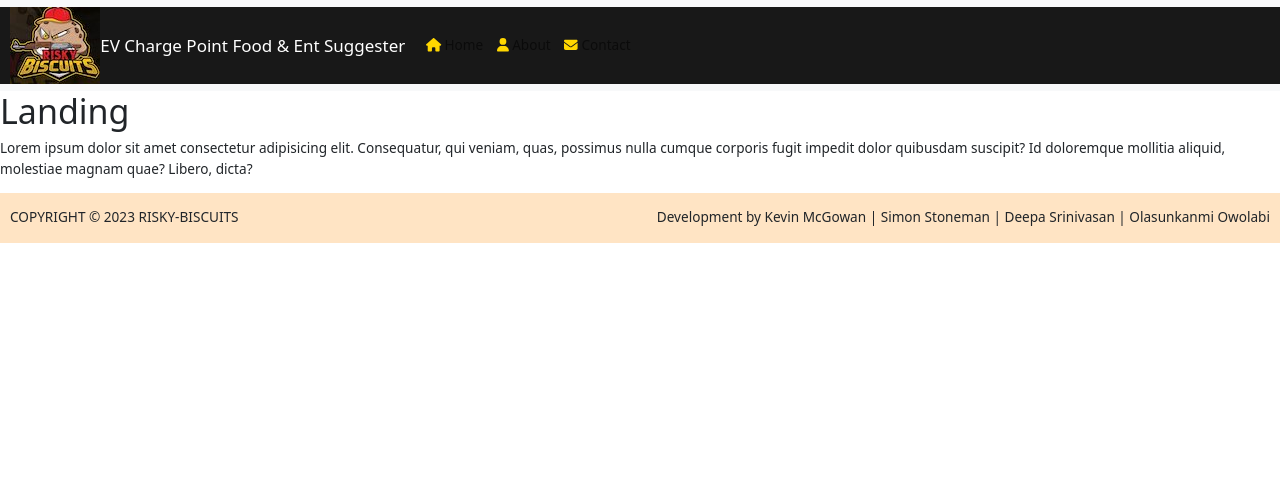
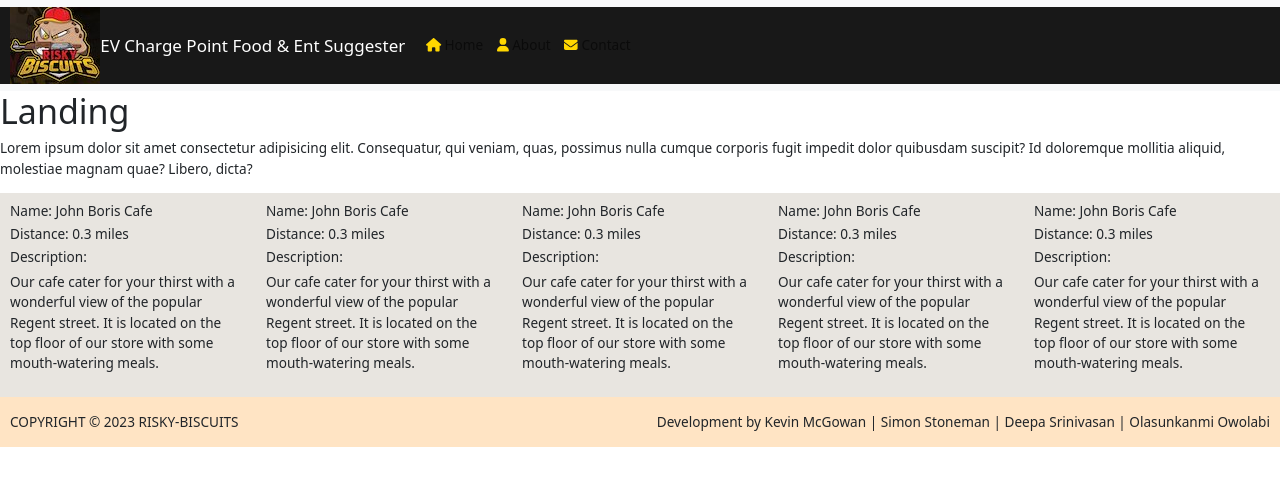
Before and after one commit to SimonStoneman/EV-Charge-Point, a React (Create React App) app: page / in a window 1280 px wide. Shown: the top 486 px of the page. Built offline with nearby package versions, Linux system fonts and the light colour scheme.

Commit message:
suggestbar updated

```diff
--- a/src/App.js
+++ b/src/App.js
@@ -7,6 +7,7 @@ import Footer from './Components/Footer/Footer'
 
 
 import Header from './Components/Header/Header';
+import SuggestBar from './Components/SuggestBar/suggestBar';
 
 function App() {
   const [page, setPage] = useState('landing');
@@ -18,6 +19,8 @@ function App() {
 
       {page === 'landing' ? <Landing /> : <About />}
 
+      <SuggestBar />
+
 
       <Footer />
 
--- /dev/null
+++ b/src/Components/SuggestBar/suggestBar.css
@@ -0,0 +1,13 @@
+section{
+    /* height: 250px;
+    width: 800px; */
+    display: flex;
+    justify-content: flex-end;
+    align-items: flex-start;
+    background-color:rgb(232, 229, 224)
+
+}
+
+section div{
+    padding: 10px;
+}
--- /dev/null
+++ b/src/Components/SuggestBar/suggestBar.js
@@ -0,0 +1,44 @@
+
+import './suggestBar.css'
+
+function SuggestBar () {
+    return (
+        <section>
+            <div>
+                <h6>Name: John Boris Cafe</h6>
+                <h6>Distance: 0.3 miles</h6>
+                <h6>Description:</h6>
+                <p>Our cafe cater for your thirst with a wonderful view of the popular Regent street. It is located on the top floor of our store with some mouth-watering meals.</p>
+            </div>
+
+            <div>
+                <h6>Name: John Boris Cafe</h6>
+                <h6>Distance: 0.3 miles</h6>
+                <h6>Description:</h6>
+                <p>Our cafe cater for your thirst with a wonderful view of the popular Regent street. It is located on the top floor of our store with some mouth-watering meals.</p>
+            </div>
+
+            <div>
+                <h6>Name: John Boris Cafe</h6>
+                <h6>Distance: 0.3 miles</h6>
+                <h6>Description:</h6>
+                <p>Our cafe cater for your thirst with a wonderful view of the popular Regent street. It is located on the top floor of our store with some mouth-watering meals.</p>
+            </div>
+
+            <div>
+                <h6>Name: John Boris Cafe</h6>
+                <h6>Distance: 0.3 miles</h6>
+                <h6>Description:</h6>
+                <p>Our cafe cater for your thirst with a wonderful view of the popular Regent street. It is located on the top floor of our store with some mouth-watering meals.</p>
+            </div>
+
+            <div>
+                <h6>Name: John Boris Cafe</h6>
+                <h6>Distance: 0.3 miles</h6>
+                <h6>Description:</h6>
+                <p>Our cafe cater for your thirst with a wonderful view of the popular Regent street. It is located on the top floor of our store with some mouth-watering meals.</p>
+            </div>
+        </section>
+    )
+}
+export default SuggestBar
```
